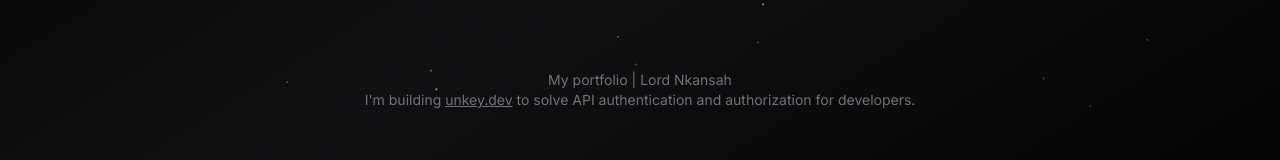
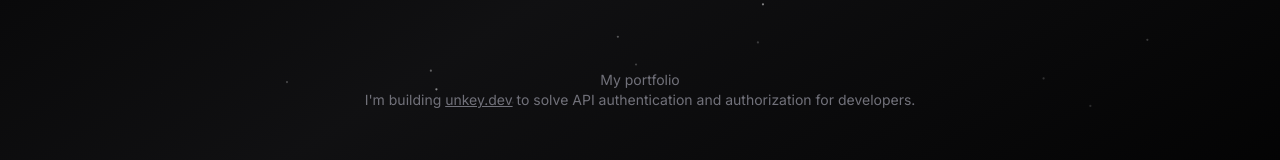
Before and after one commit to nkansah158/nextjs-portfolio-pageview-counter, a Next.js app: page / in a window 1280 px wide. Shown: the part 463-623 px from the top of the page. Built offline with nearby package versions, Linux system fonts and the light colour scheme; no server answers; what tailwindcss-debug-screens would draw is missing.

Commit message:
Remove '' from portfolio header

```diff
--- a/app/page.tsx
+++ b/app/page.tsx
@@ -35,7 +35,7 @@ export default function Home() {
       <div className="hidden w-screen h-px animate-glow md:block animate-fade-right bg-gradient-to-r from-zinc-300/0 via-zinc-300/50 to-zinc-300/0" />
       <div className="my-16 text-center animate-fade-in">
          <h2 className="text-sm text-zinc-500 ">
-           My portfolio | Lord Nkansah
+           My portfolio
         </h2>
         <h2 className="text-sm text-zinc-500 ">
           I'm building{" "}
```
